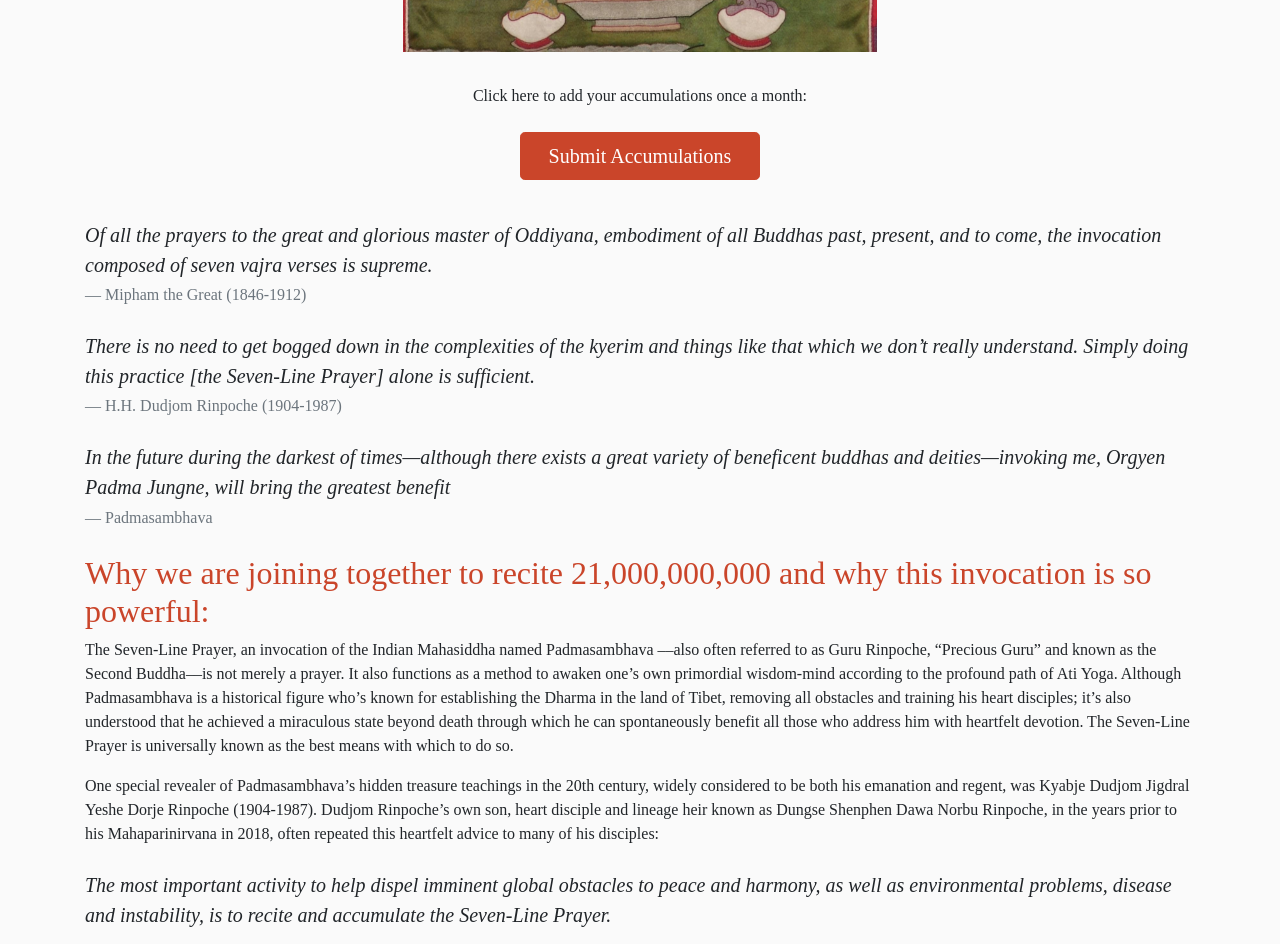
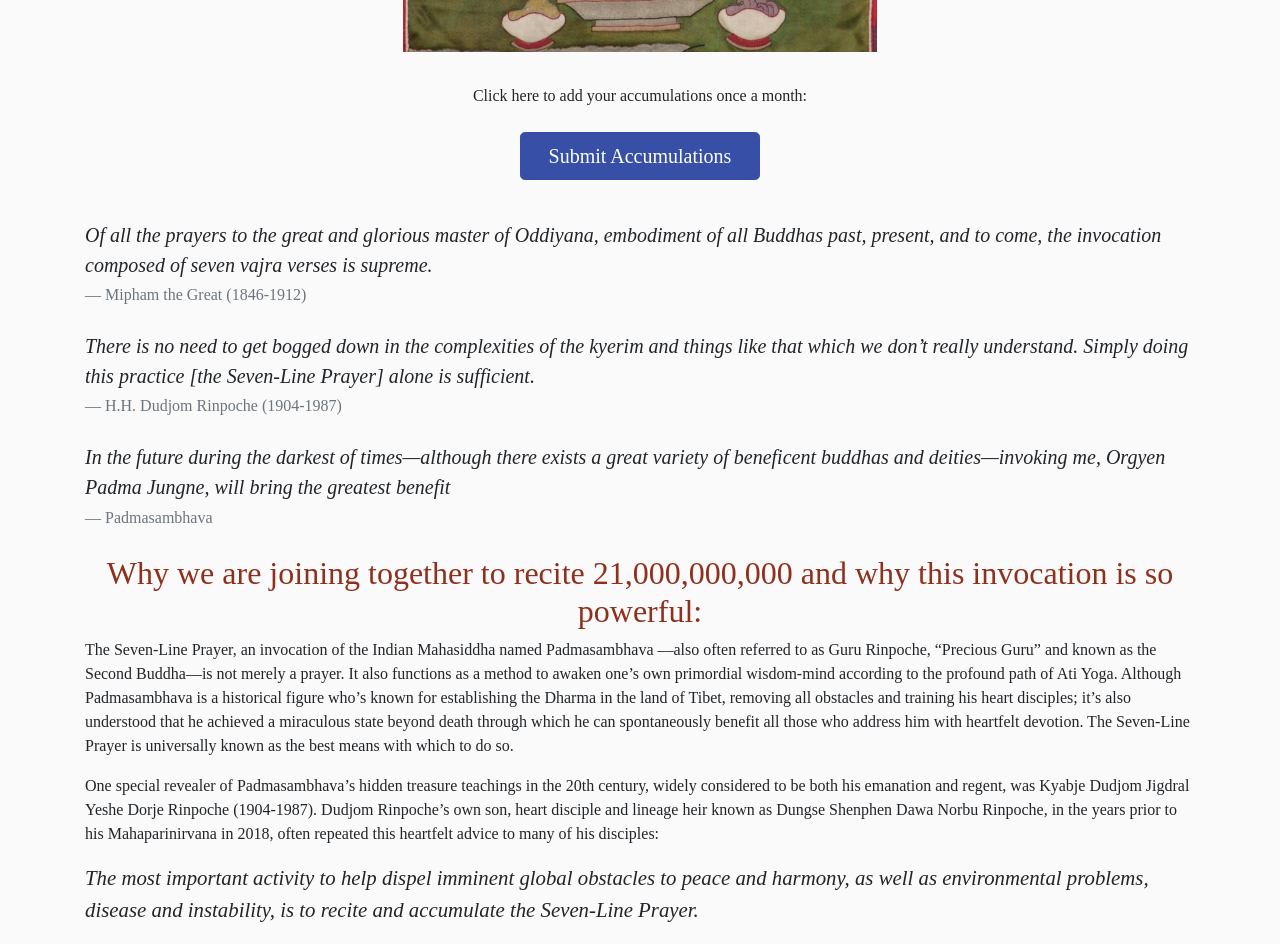
Before and after one commit to christianflorez/seven-line, a React (Create React App) app: page / in a window 1280 px wide. Shown: the part 820-1764 px from the top of the page. Built offline with nearby package versions, Linux system fonts and the light colour scheme; a web font is replaced by a local one.

Commit message:
style updates

```diff
--- a/src/common/constants.js
+++ b/src/common/constants.js
@@ -1,7 +1,8 @@
 const baseColors = {
   blue: "#17224a",
+  lightBlue: "#374fa6",
   yellow: "#c5a139",
-  red: "#ca452a",
+  red: "#8f301d",
   white: "#fafafa",
 };
 
--- a/src/components/styles.js
+++ b/src/components/styles.js
@@ -12,6 +12,7 @@ export const AppContainer = styled.div`
   h5,
   h6 {
     color: ${colors.secondary};
+    text-align: center;
   }
 `;
 
@@ -31,6 +32,7 @@ export const StyledNavbar = styled(Navbar)`
 export const Blockquote = styled.blockquote`
   margin-top: 1.5rem;
   margin-bottom: 1.5rem !important; /* Bootstrap has an !important margin-bottom property that must be overridden */
+
   > p {
     font-style: italic;
     margin-bottom: 0.2rem;
--- a/src/screens/Home.js
+++ b/src/screens/Home.js
@@ -69,11 +69,11 @@ function Home() {
           Mahaparinirvana in 2018, often repeated this heartfelt advice to many
           of his disciples:
         </p>
-        <Quote>
+        <S.EmphasizedParagraph>
           The most important activity to help dispel imminent global obstacles
           to peace and harmony, as well as environmental problems, disease and
           instability, is to recite and accumulate the Seven-Line Prayer.{" "}
-        </Quote>
+        </S.EmphasizedParagraph>
         <p>
           At the time when Rinpoche last spoke of this in early 2018, he
           increased the number he felt would be able to shift our world’s
--- a/src/screens/styles.js
+++ b/src/screens/styles.js
@@ -12,14 +12,19 @@ export const MainHeader = styled.h1`
   margin: 2rem 0 3rem 0;
 `;
 
+export const EmphasizedParagraph = styled.p`
+  font-size: 1.3rem;
+  font-style: italic;
+`;
+
 export const AccumulationsButton = styled(Button)`
   width: 15rem;
-  background-color: ${colors.secondary};
-  border-color: ${colors.secondary};
+  background-color: ${colors.lightBlue};
+  border-color: ${colors.lightBlue};
 
   &&:hover {
-    background-color: ${colors.primary};
-    border-color: ${colors.primary};
+    background-color: ${colors.yellow};
+    border-color: ${colors.yellow};
   }
 `;
 
```
